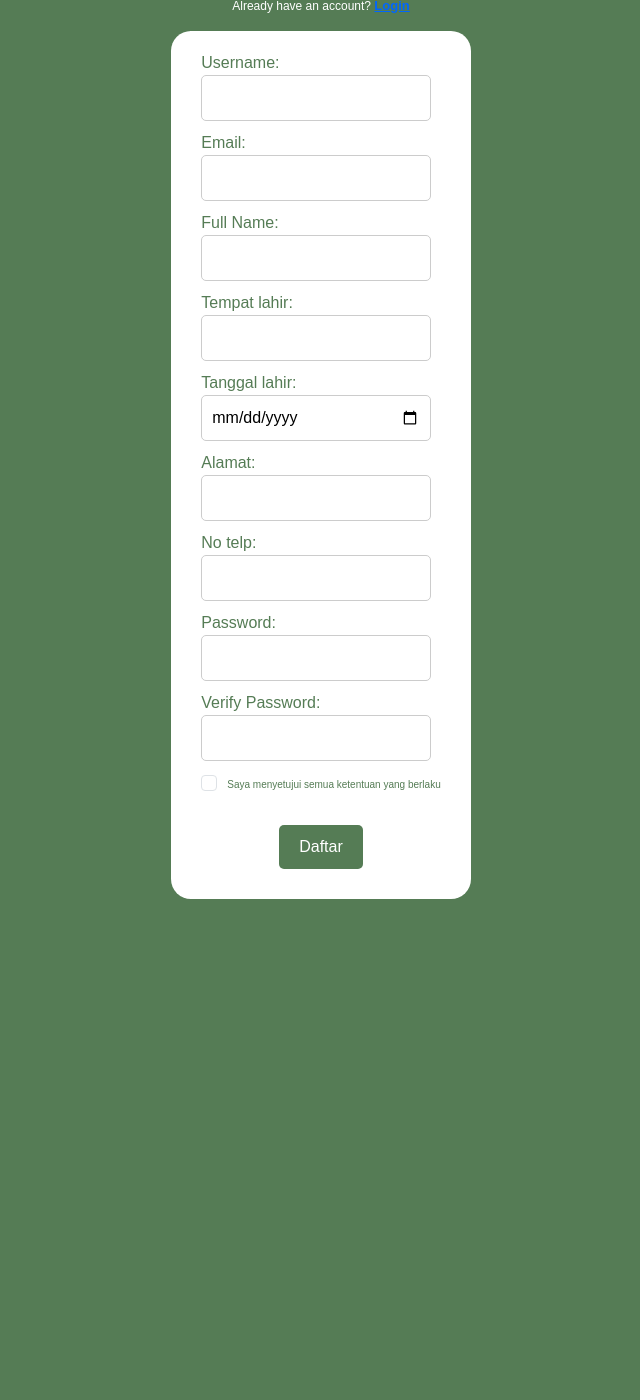
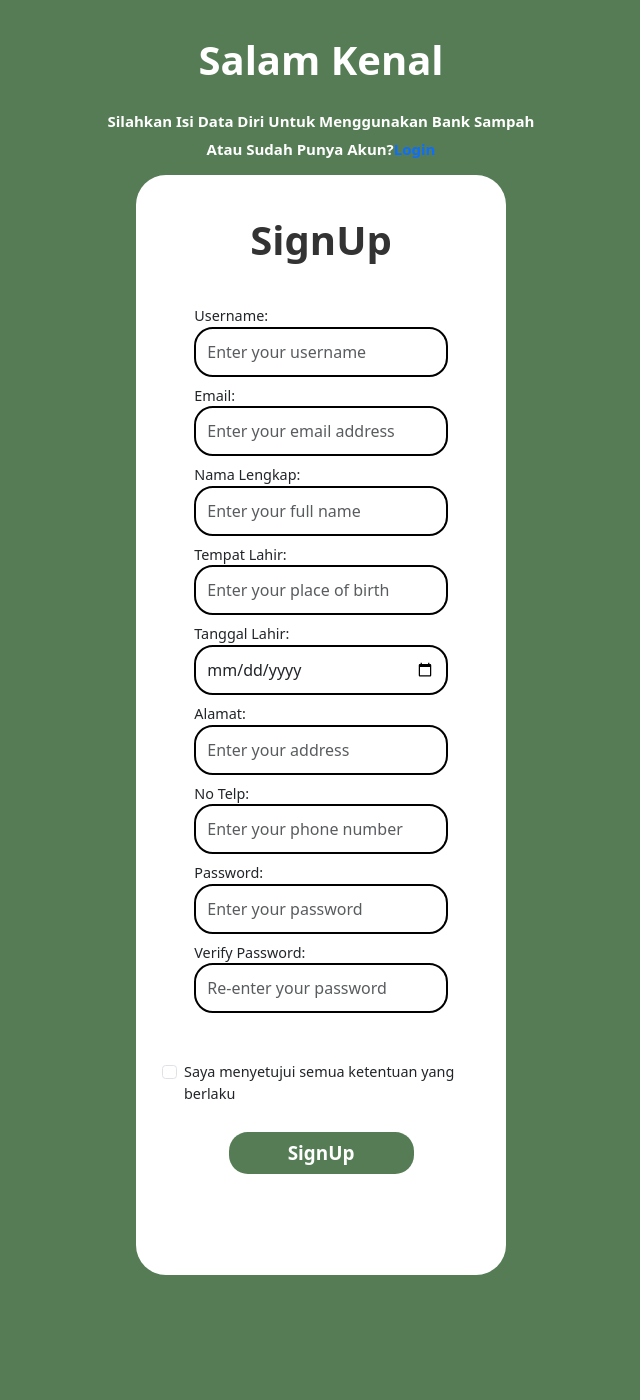
Before and after one commit to IgoWisnu/banksampah, a CodeIgniter app: page /banksampah/index.php/auth/mail in a window 1280 px wide. Shown: the whole page, without its empty margins (319-959 px from the left). Before the commit the page ends 899 px from the top, so only its background shows below. Run offline with CodeIgniter, Linux system fonts and the light colour scheme; some libraries are stand-ins or nearby versions.

Commit message:
update dikit

```diff
--- a/application/views/banksampah/v_register.php
+++ b/application/views/banksampah/v_register.php
@@ -4,176 +4,189 @@
     <meta charset="UTF-8">
     <meta name="viewport" content="width=device-width, initial-scale=1.0">
     <link href="https://cdn.jsdelivr.net/npm/bootstrap@5.3.2/dist/css/bootstrap.min.css" rel="stylesheet" integrity="sha384-T3c6CoIi6uLrA9TneNEoa7RxnatzjcDSCmG1MXxSR1GAsXEV/Dwwykc2MPK8M2HN" crossorigin="anonymous">
-    <title>Sign Up Page</title>
+    <title>SignUp</title>
+</head>
+
 <style>
-        body {
-            background-color: #557C55;
-            color: white;
-            font-family: Arial, sans-serif;
-            margin: 0;
-            padding: 0;
-            display: flex;
-            justify-content: center;
-            align-items: center;
-            height: 100vh;
+    .Container{
+        background: #557C55;
+        height: 1400px;
     }
 
-        .Container {
-            text-align: center;
+    .Panel{
+        width: 370px;
+        height: 1100px;
+        background: white;
+        border-radius: 30px;
     }
 
-        .Signup {
-            font-family: Arial;
-            font-size: 30px;
+    .SelamKenal{
+        top: 30px;
+        text-align: center;
+        position: relative;
+        color: white;
+        font-size: 40px;
         font-weight: 700;
-            margin-top: 30px;
-            color: white;
+        word-wrap: break-word;
     }
 
-        .Signuptext {
-            font-family: Arial;
-            font-size: 13px;
+    .SilahkanIsiDataDiriUntukMenggunakanBankSampah{
+        top: 50px;
+        margin-bottom: 85px;
+        color: white;
+        text-align: center;
+        position: relative;
+        font-size: 15px;
         font-weight: 600;
         word-wrap: break-word;
-            color: white;
     }
 
-        .c_sign-up-frame {
-            background: white;
-            border-radius: 20px;
-            padding: 20px;
-            width: 300px;
-            text-align: left;
-            margin: auto;
-            display: flex;
-            flex-direction: column;
-            align-items: center;
+    .AtauSudahPunyaAkun{
+        margin-top: -30px;
+        margin-bottom: 15px;
+        color: white;
+        text-align: center;
+        position: relative;
+        font-size: 15px;
+        font-weight: 600;
+        word-wrap: break-word;
     }
 
-        input[type="text"],
-        input[type="email"],
-        input[type="password"],
-        input[type="date"] {
-            width: calc(100% - 10px);
-            padding: 10px;
-            margin-bottom: 10px;
-            border-radius: 5px;
-            border: 1px solid #ccc;
+    .tSignUp{
+        top: 35px;
+        margin-bottom: 70px;
+        text-align: center;
+        position: relative;
+        color: #333333;
+        font-size: 40px;
+        font-weight: 700;
+        word-wrap: break-word;
     }
 
-        .c_sign-up-btn {
-            background-color: #557C55;
-            color: white;
-            padding: 10px 20px;
-            border: none;
-            border-radius: 5px;
-            cursor: pointer;
-            margin-top: 20px;
+    .form{
+        font-size:   90%;
+        font-weight: 500;
     }
 
-        .form-check {
-            margin-bottom: 10px;
-            margin-bottom: 10px;
+    .form-control{
+        border-width: 2px;
+        border-color: black;
+        padding: 11px;
+        border-radius: 5mm;
     }
 
-        .form-check-input {
-            margin-right: 10px;
+    .btn{
+        border-radius: 5mm;
+        top: 25px;
+        position: relative;
+        background-color: #557C55;
     }
 
-        label {
-            color: #557C55;
+    .btn:hover{
+        background-color: #557C55;
     }
 
-        .button-container {
-            width: 100%;
-            display: flex;
-            justify-content: center;
-            margin-bottom: 10px;
-            margin-bottom: 10px;
+    .tbSignUp{
+        color: white;
+        font-weight: 700;
+        font-size: 5mm;
     }
 
-        .c_sign-up-link {
-            color: #0066FF;
-            font-size: 13px;
-            text-decoration: underline;
-            font-weight: bold;
-            cursor: pointer;
+    .link{
+        text-decoration: none;
     }
 
-        .punyaakun {
-            font-size: 12px;
-        }
+</style>
 
-        .form-check-label {
-            font-size: 10px;
-        }
-    </style>
-</head>
   <body>
-    <div class="Container">
-        <div class="Signup">Sign Up</div>
-        <div class="Signuptext">Silahkan isi data diri untuk menggunakan bank sampah</div>
-        <p class="punyaakun">
-            Already have an account? <a href="#" class="c_sign-up-link">Login</a>
-        </p>
-        <div class="c_sign-up-frame">
-            <form action="<?=base_url('auth/mail') ?>" method="post">
-                <div>
-                    <label for="username">Username:</label><br>
-                    <input type="text" id="username" name="username">
-                    <small class="text-danger my-0 py-0"><?= form_error('username') ?></small>
+        <form action="<?=base_url('auth/cekLogin') ?>" method="post">
+            <div class="Container col justify-content-center">
+
+                <div class="row justify-content-center">
+                    <div class="SelamKenal">
+                        Salam Kenal
                     </div>
-                <div>
-                    <label for="email">Email:</label><br>
-                    <input type="email" id="email" name="email">
-                    <small class="text-danger my-0 py-0"><?= form_error('email') ?></small>
+                    <div class="SilahkanIsiDataDiriUntukMenggunakanBankSampah w-75">
+                        Silahkan Isi Data Diri Untuk Menggunakan Bank Sampah
                     </div>
-                <div>
-                    <label for="nama_lengkap">Full Name:</label><br>
-                    <input type="text" id="nama_lengkap" name="nama_lengkap">
-                    <small class="text-danger my-0 py-0"><?= form_error('nama_lengkap') ?></small>
+                    <div class="AtauSudahPunyaAkun">
+                        Atau Sudah Punya Akun?<a class="link" href="auth/login">Login</a>
                     </div>
-                <div>
-                    <label for="tempat_lahir">Tempat lahir:</label><br>
-                    <input type="text" id="tempat_lahir" name="tempat_lahir">
-                    <small class="text-danger my-0 py-0"><?= form_error('tempat_lahir') ?></small>
+
                 </div>
-                <div>
-                    <label for="tanggal_lahir">Tanggal lahir:</label><br>
-                    <input type="date" id="tanggal_lahir" name="tanggal_lahir">
-                    <small class="text-danger my-0 py-0"><?= form_error('tanggal_lahir') ?></small>
+
+                <div class="row justify-content-center">
+                    <div class="Panel">
+                        <div class="tSignUp">SignUp</div>
+
+                        <div class="form row justify-content-center">
+                            <div class="w-75 pb-2">Username:
+                                <input type="text" id="username" class="form-control" name="username" placeholder="Enter your username">
+                                <small class="text-danger"><?= form_error('username') ?></small>
                             </div>
-                <div>
-                    <label for="alamat">Alamat:</label><br>
-                    <input type="text" id="alamat" name="alamat">
-                    <small class="text-danger my-0 py-0"><?= form_error('alamat') ?></small>
                         </div>
-                <div>
-                    <label for="notelp">No telp:</label><br>
-                    <input type="text" id="tanggal_lahir" name="notelp">
-                    <small class="text-danger my-0 py-0"><?= form_error('notelp') ?></small>
+                        <div class="form row justify-content-center">
+                            <div class="w-75 pb-2">Email:
+                                <input type="email" id="email" class="form-control" name="email" placeholder="Enter your email address">
+                                <small class="text-danger"><?= form_error('email') ?></small>
                             </div>
-                <div>
-                    <label for="password">Password:</label><br>
-                    <input type="password" id="password" name="password">
-                    <small class="text-danger my-0 py-0"><?= form_error('password') ?></small>
                         </div>
-                <div>
-                    <label for="verify_password">Verify Password:</label><br>
-                    <input type="password" id="verify_password" name="verify_password">
-                    <small class="text-danger my-0 py-0"><?= form_error('verify_password') ?></small>
+                        <div class="form row justify-content-center">
+                            <div class="w-75 pb-2">Nama Lengkap:
+                                <input type="text" id="nama_lengkap" class="form-control" name="nama_lengkap" placeholder="Enter your full name">
+                                <small class="text-danger"><?= form_error('nama_lengkap') ?></small>
                             </div>
-                <div class="form-check">
+                        </div>
+                        <div class="form row justify-content-center">
+                            <div class="w-75 pb-2">Tempat Lahir:
+                                <input type="text" id="tempat_lahir" class="form-control" name="tempat_lahir" placeholder="Enter your place of birth">
+                                <small class="text-danger"><?= form_error('tempat_lahir') ?></small>
+                            </div>
+                        </div>
+                        <div class="form row justify-content-center">
+                            <div class="w-75 pb-2">Tanggal Lahir:
+                                <input type="date" id="tanggal_lahir" class="form-control" name="tanggal_lahir" placeholder="Enter your date of birth">
+                                <small class="text-danger"><?= form_error('tanggal_lahir') ?></small>
+                            </div>
+                        </div>
+                        <div class="form row justify-content-center">
+                            <div class="w-75 pb-2">Alamat:
+                                <input type="text" id="alamat" class="form-control" name="alamat" placeholder="Enter your address">
+                                <small class="text-danger"><?= form_error('alamat') ?></small>
+                            </div>
+                        </div>
+                        <div class="form row justify-content-center">
+                            <div class="w-75 pb-2">No Telp:
+                                <input type="text" id="tanggal_lahir" class="form-control" name="notelp" placeholder="Enter your phone number">
+                                <small class="text-danger"><?= form_error('notelp') ?></small>
+                                </div>
+                            </div>
+                        <div class="form row justify-content-center">
+                            <div class=" w-75 pb-2">Password:
+                                <input type="password" id="password" class="form-control" name="password" placeholder="Enter your password">
+                                <small class="text-danger"><?= form_error('password') ?></small>
+                            </div>
+                        </div>
+                        <div class="form row justify-content-center">
+                            <div class="w-75">Verify Password:
+                                <input type="password" id="verify_password" class="form-control" name="verify_password" placeholder="Re-enter your password">
+                                <small class="text-danger"><?= form_error('verify_password') ?></small>
+                            </div>
+                        </div>
+                        <div class="form row justify-content-center">
+                            <div class="form-check ps-5 pe-5 pt-5">
                                 <input class="form-check-input" type="checkbox" id="agreementCheck">
-                    <label class="form-check-label" for="agreementCheck">
                                 Saya menyetujui semua ketentuan yang berlaku
-                    </label>
                             </div>
-                <div class="button-container">
-                    <button class="c_sign-up-btn" type="submit">Daftar</button>
+                        </div>
+                        <div class="row justify-content-center">
+                            <div class="btn w-50">
+                                <div type="submit" class="tbSignUp">SignUp</div>
+                            </div>
+                        </div>
+                    </div>
+                </div>
             </div>
         </form>
-        </div>
-    </div>
     </body>
 </html>
```
Lines whose indentation alone changed are shown as unchanged.
